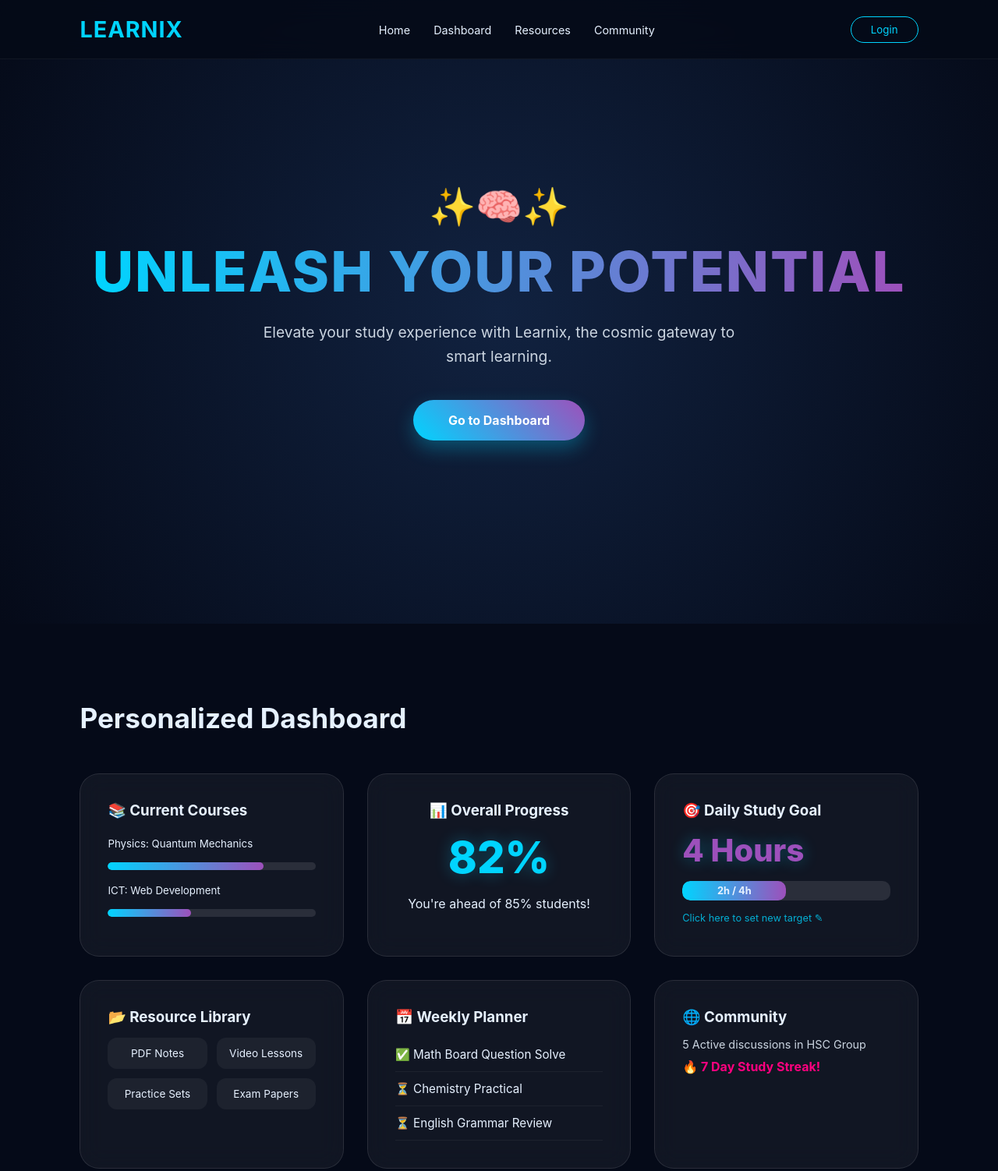
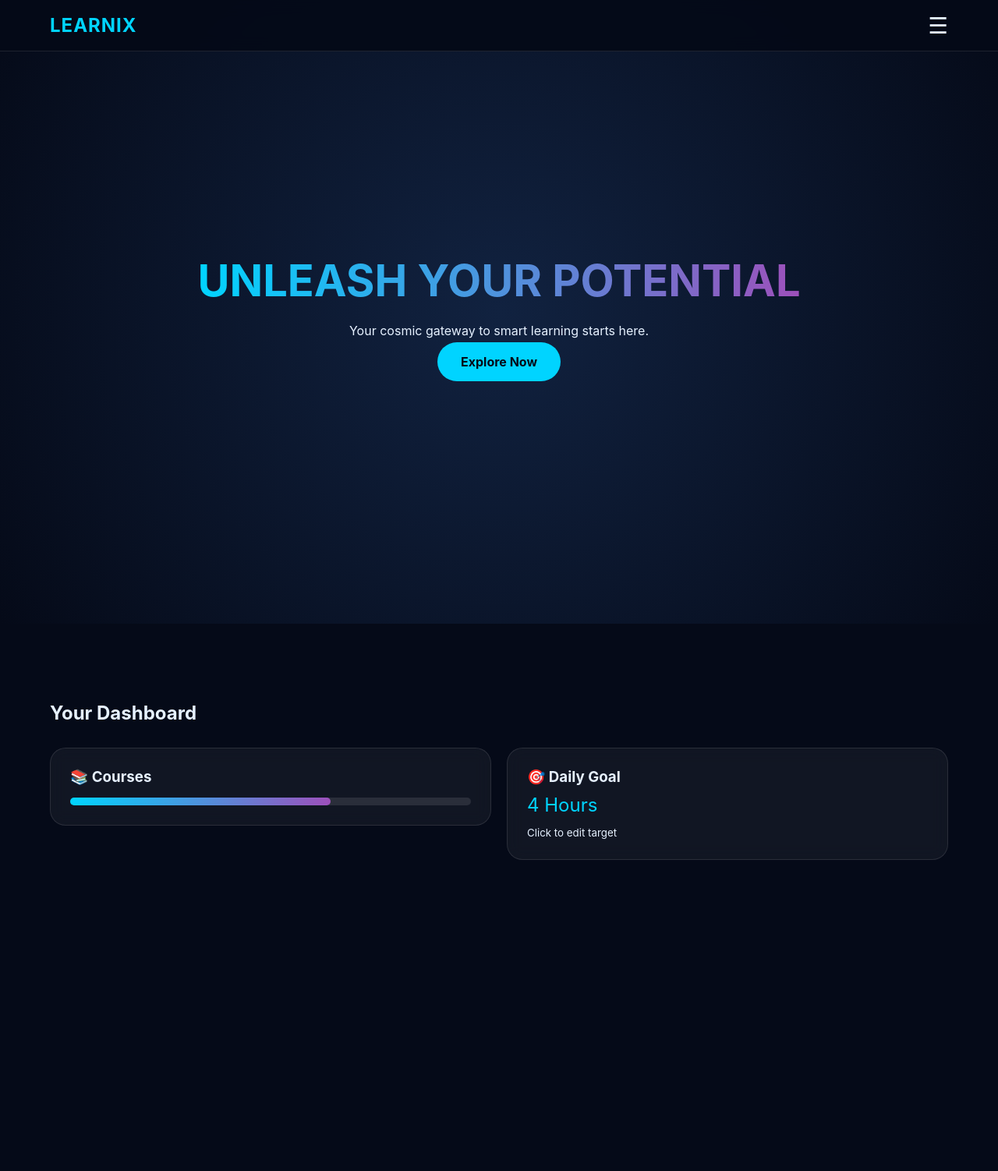
Before and after one commit to 2009mamun-dotcom/milleniumgroup, a plain HTML site: page index.html in a window 1280 px wide. Shown: the whole page at 78% size. After the commit the page ends 1203 px from the top, so only its background shows below. Drawn offline with Linux system fonts and the light colour scheme.

Commit message:
Refactor HTML and CSS for improved structure

```diff
--- a/index.html
+++ b/index.html
@@ -5,7 +5,7 @@
     <meta name="viewport" content="width=device-width, initial-scale=1.0">
     <title>Learnix | Unleash Your Potential</title>
     <style>
-        /* --- CSS STYLES --- */
+        /* --- CSS Variables --- */
         :root {
             --navy-dark: #050a18;
             --navy-light: #0a192f;
@@ -15,326 +15,140 @@
             --glass-bg: rgba(255, 255, 255, 0.05);
         }
 
-        * {
-            margin: 0;
-            padding: 0;
-            box-sizing: border-box;
-            font-family: 'Inter', 'Segoe UI', sans-serif;
-        }
+        * { margin: 0; padding: 0; box-sizing: border-box; font-family: 'Inter', sans-serif; }
+        body { background-color: var(--navy-dark); color: var(--text-white); scroll-behavior: smooth; overflow-x: hidden; }
 
-        body {
-            background-color: var(--navy-dark);
-            color: var(--text-white);
-            scroll-behavior: smooth;
-            overflow-x: hidden;
-        }
-
-        /* Navbar */
+        /* Navbar with Hamburger */
         .navbar {
             display: flex;
             justify-content: space-between;
             align-items: center;
-            padding: 20px 8%;
-            background: rgba(5, 10, 24, 0.9);
-            backdrop-filter: blur(15px);
+            padding: 15px 5%;
+            background: rgba(5, 10, 24, 0.95);
+            backdrop-filter: blur(10px);
             position: fixed;
             width: 100%;
             top: 0;
-            z-index: 1000;
-            border-bottom: 1px solid rgba(255, 255, 255, 0.05);
+            z-index: 2000;
+            border-bottom: 1px solid rgba(255, 255, 255, 0.1);
         }
 
-        .logo {
+        .logo { font-size: 1.5rem; font-weight: bold; color: var(--accent-blue); letter-spacing: 1px; }
+
+        .menu-icon {
             font-size: 1.8rem;
-            font-weight: bold;
-            color: var(--accent-blue);
-            letter-spacing: 1px;
-            text-transform: uppercase;
+            cursor: pointer;
+            color: var(--text-white);
+            z-index: 3000;
         }
 
-        .nav-links {
-            list-style: none;
+        .nav-menu {
+            position: fixed;
+            top: 0;
+            right: -100%;
+            width: 250px;
+            height: 100vh;
+            background: rgba(10, 25, 47, 0.98);
             display: flex;
-            gap: 30px;
+            flex-direction: column;
+            padding: 80px 30px;
+            gap: 25px;
+            transition: 0.4s ease-in-out;
+            box-shadow: -10px 0 30px rgba(0,0,0,0.5);
         }
 
-        .nav-links a {
+        .nav-menu.active { right: 0; }
+
+        .nav-menu a {
             text-decoration: none;
             color: var(--text-white);
-            font-size: 0.9rem;
+            font-size: 1.1rem;
+            font-weight: 500;
             transition: 0.3s;
         }
 
-        .nav-links a:hover { color: var(--accent-blue); }
+        .nav-menu a:hover { color: var(--accent-blue); padding-left: 10px; }
 
-        .btn-login {
-            background: transparent;
-            border: 1px solid var(--accent-blue);
-            color: var(--accent-blue);
-            padding: 8px 25px;
-            border-radius: 20px;
+        .btn-login-nav {
+            background: linear-gradient(45deg, var(--accent-blue), var(--accent-purple));
+            border: none;
+            color: white;
+            padding: 12px;
+            border-radius: 10px;
             cursor: pointer;
-            transition: 0.3s;
+            font-weight: bold;
         }
 
-        .btn-login:hover { background: var(--accent-blue); color: var(--navy-dark); }
+        /* Hero & Dashboard Styles (Same as before) */
+        .hero { height: 100vh; display: flex; align-items: center; justify-content: center; text-align: center; background: radial-gradient(circle at center, #112240 0%, #050a18 100%); }
+        .hero-content h1 { font-size: 3.5rem; background: linear-gradient(to right, var(--accent-blue), var(--accent-purple)); -webkit-background-clip: text; -webkit-text-fill-color: transparent; margin-bottom: 20px; }
 
-        /* Hero Section */
-        .hero {
-            height: 100vh;
-            display: flex;
-            align-items: center;
-            justify-content: center;
-            text-align: center;
-            background: radial-gradient(circle at center, #112240 0%, #050a18 100%);
-            padding: 0 20px;
-        }
+        .dashboard { padding: 100px 5%; }
+        .dashboard-grid { display: grid; grid-template-columns: repeat(auto-fit, minmax(300px, 1fr)); gap: 20px; }
+        .glass { background: var(--glass-bg); backdrop-filter: blur(10px); border: 1px solid rgba(255,255,255,0.1); border-radius: 20px; padding: 25px; transition: 0.3s; }
+        .glass:hover { transform: translateY(-5px); border-color: var(--accent-blue); }
 
-        .hero-content h1 {
-            font-size: clamp(2.5rem, 8vw, 4.5rem);
-            letter-spacing: 2px;
-            background: linear-gradient(to right, var(--accent-blue), var(--accent-purple));
-            -webkit-background-clip: text;
-            -webkit-text-fill-color: transparent;
-            margin-bottom: 20px;
-            font-weight: 800;
-        }
-
-        .hero-content p {
-            font-size: 1.2rem;
-            max-width: 650px;
-            margin: 0 auto 40px;
-            color: #cbd5e1;
-            line-height: 1.6;
-        }
-
-        .btn-primary {
-            text-decoration: none;
-            display: inline-block;
-            padding: 16px 45px;
-            background: linear-gradient(45deg, var(--accent-blue), var(--accent-purple));
-            color: white;
-            border-radius: 50px;
-            font-weight: bold;
-            box-shadow: 0 10px 25px rgba(0, 212, 255, 0.3);
-            transition: 0.4s;
-        }
-
-        .btn-primary:hover { transform: translateY(-5px); box-shadow: 0 15px 35px rgba(157, 80, 187, 0.4); }
-
-        /* Dashboard Section */
-        .dashboard {
-            padding: 100px 8%;
-            background-color: var(--navy-dark);
-        }
-
-        .section-title {
-            font-size: 2.2rem;
-            margin-bottom: 50px;
-            font-weight: 700;
-        }
-
-        .dashboard-grid {
-            display: grid;
-            grid-template-columns: repeat(auto-fit, minmax(320px, 1fr));
-            gap: 30px;
-        }
-
-        .card-link { text-decoration: none; color: inherit; display: block; }
-
-        .glass {
-            background: var(--glass-bg);
-            backdrop-filter: blur(15px);
-            border: 1px solid rgba(255, 255, 255, 0.1);
-            border-radius: 25px;
-            padding: 35px;
-            transition: 0.4s cubic-bezier(0.175, 0.885, 0.32, 1.275);
-            height: 100%;
-        }
-
-        .glass:hover {
-            transform: translateY(-12px);
-            border-color: var(--accent-blue);
-            box-shadow: 0 20px 40px rgba(0, 212, 255, 0.15);
-        }
-
-        /* Card Internal Elements */
-        .progress-container {
-            background: rgba(255, 255, 255, 0.1);
-            height: 10px;
-            border-radius: 10px;
-            margin: 15px 0;
-            overflow: hidden;
-        }
-
-        .progress-bar {
-            height: 100%;
-            background: linear-gradient(90deg, var(--accent-blue), var(--accent-purple));
-            border-radius: 10px;
-            transition: width 1s ease-in-out;
-        }
-
-        .big-stat {
-            font-size: 3.5rem;
-            font-weight: 800;
-            color: var(--accent-blue);
-            margin: 15px 0;
-            text-shadow: 0 0 20px rgba(0, 212, 255, 0.3);
-        }
-
-        .resource-grid {
-            display: grid;
-            grid-template-columns: 1fr 1fr;
-            gap: 12px;
-            margin-top: 15px;
-        }
-
-        .resource-box {
-            background: rgba(255, 255, 255, 0.05);
-            padding: 12px;
-            border-radius: 12px;
-            font-size: 0.85rem;
-            text-align: center;
-        }
-
-        .planner-list { list-style: none; margin-top: 15px; }
-        .planner-list li {
-            padding: 12px 0;
-            border-bottom: 1px solid rgba(255, 255, 255, 0.05);
-            font-size: 0.95rem;
-        }
-
-        .highlight-text { color: #ff007f; font-weight: bold; }
-        .edit-hint { display: block; margin-top: 15px; font-size: 0.8rem; color: var(--accent-blue); opacity: 0.8; }
-
+        .progress-bar { height: 10px; background: linear-gradient(90deg, var(--accent-blue), var(--accent-purple)); border-radius: 10px; }
     </style>
 </head>
 <body>
 
     <nav class="navbar">
-        <div class="logo">Learnix</div>
-        <ul class="nav-links">
-            <li><a href="#hero">Home</a></li>
-            <li><a href="#dashboard">Dashboard</a></li>
-            <li><a href="resourcelibrary.html">Resources</a></li>
-            <li><a href="communityactivity.html">Community</a></li>
-        </ul>
-        <button class="btn-login">Login</button>
+        <div class="logo">LEARNIX</div>
+        <div class="menu-icon" onclick="toggleMenu()">☰</div>
+        <div class="nav-menu" id="navMenu">
+            <a href="#hero" onclick="toggleMenu()">Home</a>
+            <a href="#dashboard" onclick="toggleMenu()">Dashboard</a>
+            <a href="resourcelibrary.html">Resources</a>
+            <a href="login.html" class="btn-login-nav">Login / Sign Up</a>
+        </div>
     </nav>
 
     <header class="hero" id="hero">
         <div class="hero-content">
-            <div style="font-size: 3rem; margin-bottom: 10px;">✨🧠✨</div>
             <h1>UNLEASH YOUR POTENTIAL</h1>
-            <p>Elevate your study experience with Learnix, the cosmic gateway to smart learning.</p>
-            <a href="#dashboard" class="btn-primary">Go to Dashboard</a>
+            <p>Your cosmic gateway to smart learning starts here.</p>
+            <br>
+            <a href="#dashboard" style="text-decoration:none; padding:15px 30px; background:var(--accent-blue); color:var(--navy-dark); border-radius:30px; font-weight:bold;">Explore Now</a>
         </div>
     </header>
 
     <section class="dashboard" id="dashboard">
-        <div class="container">
-            <h2 class="section-title">Personalized Dashboard</h2>
-
-            <div class="dashboard-grid">
-
-                <a href="currentcourses.html" class="card-link">
-                    <div class="card glass">
-                        <h3>📚 Current Courses</h3>
-                        <div style="margin-top:20px;">
-                            <small>Physics: Quantum Mechanics</small>
-                            <div class="progress-container"><div class="progress-bar" style="width: 75%;"></div></div>
-                            <small>ICT: Web Development</small>
-                            <div class="progress-container"><div class="progress-bar" style="width: 40%;"></div></div>
-                        </div>
+        <h2 style="margin-bottom:30px;">Your Dashboard</h2>
+        <div class="dashboard-grid">
+            <a href="currentcourses.html" style="text-decoration:none; color:inherit;">
+                <div class="glass">
+                    <h3>📚 Courses</h3>
+                    <div style="margin-top:15px; width:100%; background:rgba(255,255,255,0.1); border-radius:10px;">
+                        <div class="progress-bar" style="width: 65%;"></div>
                     </div>
-                </a>
-
-                <a href="studyprogress.html" class="card-link">
-                    <div class="card glass" style="text-align: center;">
-                        <h3>📊 Overall Progress</h3>
-                        <div class="big-stat">82%</div>
-                        <p>You're ahead of 85% students!</p>
-                    </div>
-                </a>
-
-                <div class="card glass" onclick="updateUserGoal()" style="cursor: pointer;">
-                    <h3>🎯 Daily Study Goal</h3>
-                    <div id="displayGoal" class="big-stat" style="font-size: 2.5rem; color: var(--accent-purple);">4 Hours</div>
-                    <div class="progress-container" style="height: 25px;">
-                        <div id="goalBar" class="progress-bar" style="width: 50%; line-height: 25px; text-align: center; font-size: 0.8rem; font-weight: bold;">
-                            Loading...
-                        </div>
-                    </div>
-                    <span class="edit-hint">Click here to set new target ✎</span>
                 </div>
-
-                <a href="resourcelibrary.html" class="card-link">
-                    <div class="card glass">
-                        <h3>📂 Resource Library</h3>
-                        <div class="resource-grid">
-                            <div class="resource-box">PDF Notes</div>
-                            <div class="resource-box">Video Lessons</div>
-                            <div class="resource-box">Practice Sets</div>
-                            <div class="resource-box">Exam Papers</div>
-                        </div>
-                    </div>
-                </a>
-
-                <a href="weeklyplanner.html" class="card-link">
-                    <div class="card glass">
-                        <h3>📅 Weekly Planner</h3>
-                        <ul class="planner-list">
-                            <li>✅ Math Board Question Solve</li>
-                            <li>⏳ Chemistry Practical</li>
-                            <li>⏳ English Grammar Review</li>
-                        </ul>
-                    </div>
-                </a>
-
-                <a href="communityactivity.html" class="card-link">
-                    <div class="card glass">
-                        <h3>🌐 Community</h3>
-                        <p style="margin-top:15px; font-size: 0.9rem; color: #cbd5e1;">5 Active discussions in HSC Group</p>
-                        <p class="highlight-text" style="margin-top: 10px;">🔥 7 Day Study Streak!</p>
-                    </div>
-                </a>
-
+            </a>
+            <div class="glass" onclick="updateGoal()" style="cursor:pointer;">
+                <h3>🎯 Daily Goal</h3>
+                <p id="goalText" style="font-size:1.5rem; margin:10px 0; color:var(--accent-blue);">4 Hours</p>
+                <small>Click to edit target</small>
             </div>
-        </div>
+            </div>
     </section>
 
     <script>
-        // Load data on start
-        window.onload = function() {
-            renderGoal();
-        };
-
-        function renderGoal() {
-            const savedGoal = localStorage.getItem('learnix_goal') || 4;
-            const savedCurrent = localStorage.getItem('learnix_current') || 2;
-
-            const percent = (savedCurrent / savedGoal) * 100;
-
-            document.getElementById('displayGoal').innerText = savedGoal + " Hours";
-            document.getElementById('goalBar').style.width = (percent > 100 ? 100 : percent) + "%";
-            document.getElementById('goalBar').innerText = savedCurrent + "h / " + savedGoal + "h";
+        function toggleMenu() {
+            document.getElementById('navMenu').classList.toggle('active');
         }
 
-        function updateUserGoal() {
-            const newGoal = prompt("আপনার ডেইলি স্টাডি টার্গেট কত ঘণ্টা? (Enter number)", "4");
-
-            if (newGoal && !isNaN(newGoal)) {
-                const currentProgress = prompt("আজকে কত ঘণ্টা পড়া হয়েছে?", "2");
-
-                if (currentProgress !== null && !isNaN(currentProgress)) {
-                    localStorage.setItem('learnix_goal', newGoal);
-                    localStorage.setItem('learnix_current', currentProgress);
-                    renderGoal();
-                    alert("আপনার টার্গেট সেভ করা হয়েছে!");
-                }
+        function updateGoal() {
+            const goal = prompt("নতুন টার্গেট সেট করুন (ঘণ্টা):", "4");
+            if(goal) {
+                localStorage.setItem('learnix_goal', goal);
+                document.getElementById('goalText').innerText = goal + " Hours";
             }
         }
+
+        window.onload = () => {
+            const saved = localStorage.getItem('learnix_goal');
+            if(saved) document.getElementById('goalText').innerText = saved + " Hours";
+        }
     </script>
-
 </body>
 </html>
```
